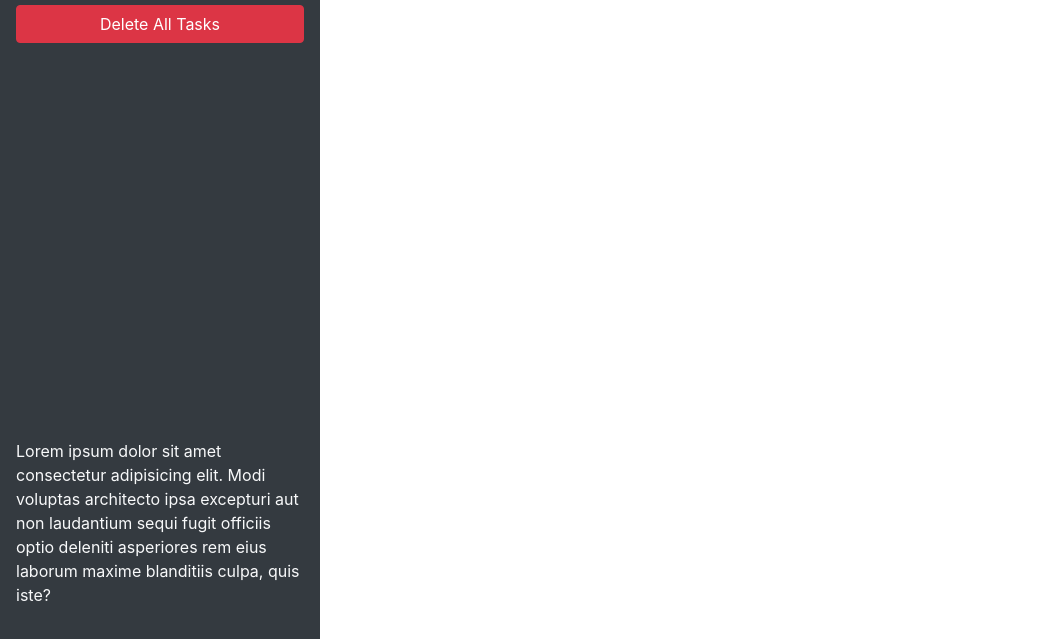
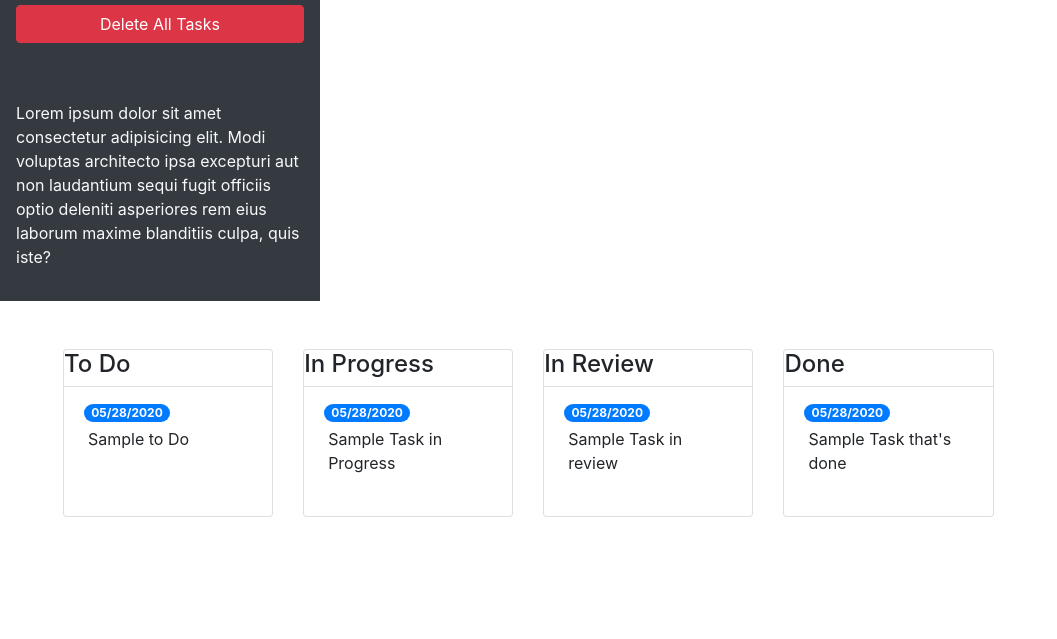
Before and after one commit to troat9824/taskinator-2022, a plain HTML site: page index.html in a window 1280 px wide. Shown: the part 161-800 px from the top of the page, without its empty margins (0-1057 px from the left). Drawn offline with nearby package versions, Linux system fonts and the light colour scheme.

Commit message:
form update bootstrap

```diff
--- a/index.html
+++ b/index.html
@@ -23,10 +23,50 @@
         laudantium sequi fugit officiis optio deleniti asperiores rem eius laborum maxime blanditiis culpa, quis iste?
       </p>
     </header>
-    <main class="col-12 col-lg-9">
-      <div class="m-5">
-        <h2>To Do</h2>
-        <ul id="list-toDo" class="list-group"> </ul>
+    <main class="m-5 row justify-content-around">
+      <div class="col-12 col-md-6 col-xl-3 mb-3">
+        <div class="card">
+          <h4>To Do</h4>
+          <ul id="list-toDo" class="list-group list-group-flush">
+            <li class="list-group-item">
+              <span class="badge badge-primary badge-pill">05/28/2020</span>
+              <p class="m-1">Sample to Do</p>
+            </li>
+          </ul>
+        </div>
+      </div>
+      <div class="col-12 col-md-6 col-xl-3 mb-3">
+        <div class="card">
+          <h4>In Progress</h4>
+          <ul id="list-inProgress" class="list-group list-group-flush">
+              <li class="list-group-item">
+                <span class="badge badge-primary badge-pill">05/28/2020</span>
+                <p class="m-1">Sample Task in Progress</p>
+              </li>
+          </ul>
+        </div>
+      </div>
+      <div class="col-12 col-md-6 col-xl-3 mb-3">
+        <div class="card">
+          <h4>In Review</h4>
+          <ul id="list-inReview" class="list-group list-group-flush">
+            <li class="list-group-item">
+              <span class="badge badge-primary badge-pill">05/28/2020</span>
+              <p class="m-1">Sample Task in review</p>
+            </li>
+          </ul>
+        </div>
+      </div>
+      <div class="col-12 col-md-6 col-xl-3 mb-3">
+        <div class="card">
+          <h4>Done</h4>
+          <ul id="list-done" class="list-group list-group-flush">
+            <li class="list-group-item">
+              <span class="badge badge-primary badge-pill">05/28/2020</span>
+              <p class="m-1">Sample Task that's done</p>
+            </li>
+          </ul>
+        </div>
       </div>
     </main>
   </div>
@@ -46,11 +86,11 @@
           <form>
             <div class="form-group">
               <label for="modalTaskDescription">Task description</label>
-              <textarea id="modalTaskDescription" rows="3"></textarea>
+              <textarea id="modalTaskDescription" rows="3" class="form-control"></textarea>
             </div>
             <div class="form-group">
               <label for="modalDueDate">Due date</label>
-              <input type="text" id="modalDueDate" placeholder="mm/dd/yyyy" autocomplete="off" />
+              <input type="text" class="form-control" id="modalDueDate" placeholder="mm/dd/yyyy" autocomplete="off" />
             </div>
           </form>
         </div>
```
